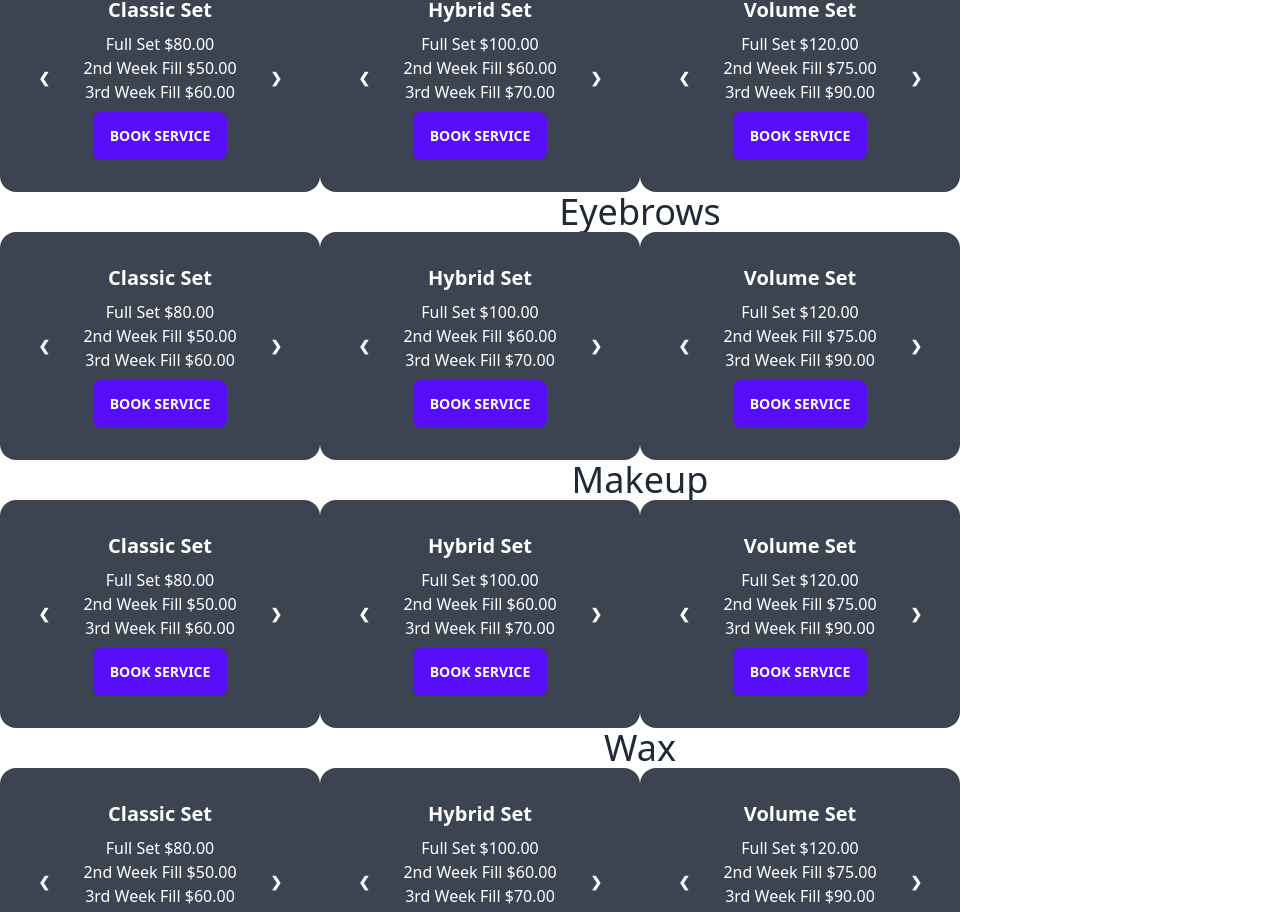
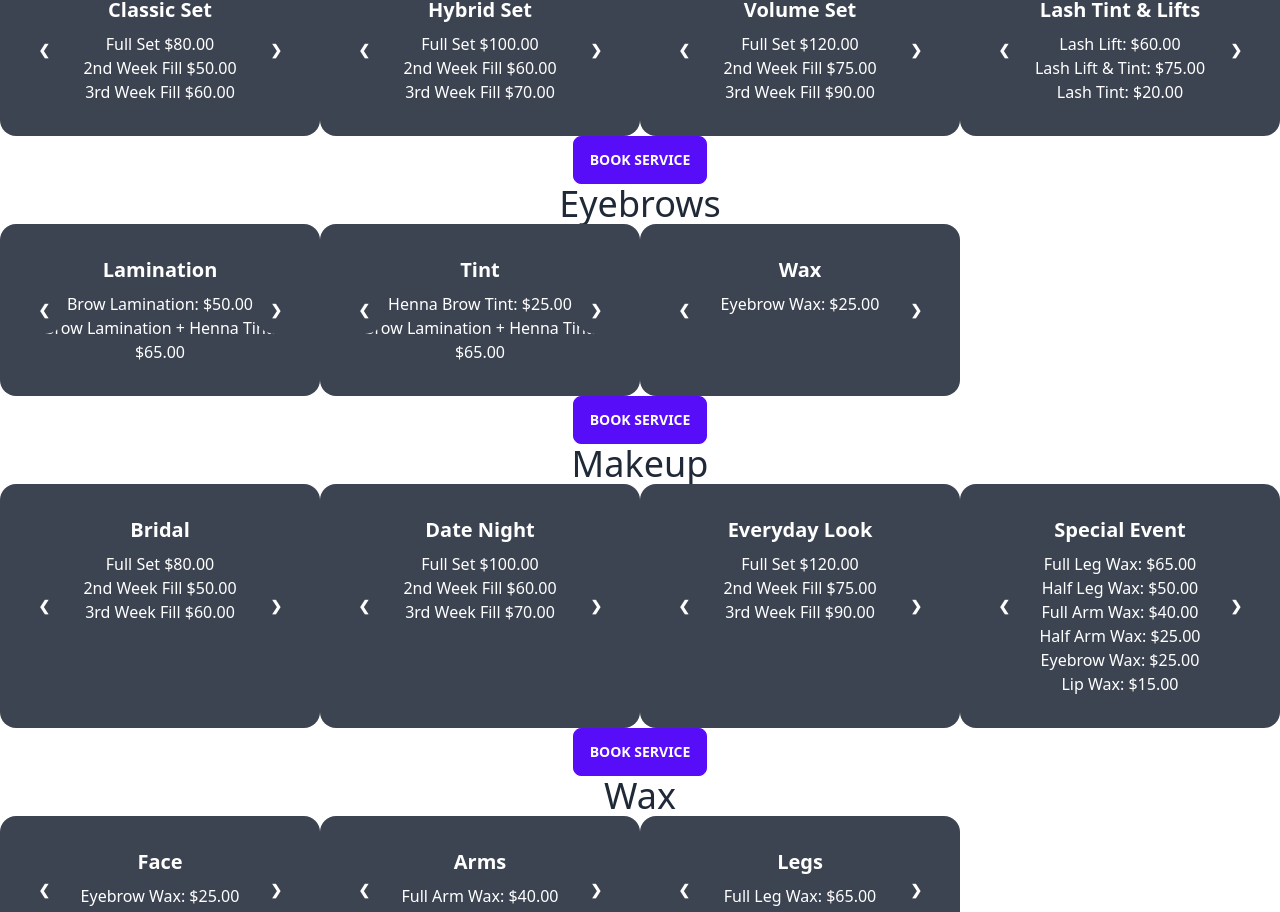
Before and after one commit to vhivestate/divine-esthetix, a React (Create React App) app: page /services in a window 1280 px wide. Shown: the part 332-1244 px from the top of the page. Built offline with nearby package versions, Linux system fonts and the light colour scheme.

Commit message:
services

```diff
--- a/src/pages/Services.js
+++ b/src/pages/Services.js
@@ -4,7 +4,7 @@ function Services() {
   return (
     <div>
 {/* hero */}
-    <div className="hero h-64 bg-fixed" style={{ backgroundImage: `url("https://sat02pap005files.storage.live.com/y4mccQegH1llhIfqRKMdAXiRthJjyBcQ1H1eBSvib3C8Nx5u_C181cxK4SgIMiBjg8lZJw4ul0AR1ZxSLO-bWrWZ8WrFU3-_wVy1qA0K530m8otUr5vNpgZBdEzMG52cbqwhyDZqoo8js9ZCM8sLZntIjyjRzx9jcPb8HhDyqcQz-MiC4NhBT4g4JjRFMn_hfb1?width=1024&height=683&cropmode=none")` }}>
+    <div className="hero h-64 bg-fixed" style={{ backgroundImage: `url("https://placeimg.com/1000/800/arch")` }}>
         <div className="hero-overlay bg-opacity-60"></div>
             <div className="hero-content text-center text-white">
                 <div className="max-w-md">
@@ -15,7 +15,7 @@ function Services() {
 
 {/* first lash carousel */}
 <h2 className='text-center text-4xl'>Lashes</h2>
-    <div>
+    <div className='lashes'>
         <div className="carousel w-full">
         <div id="slide1" className="carousel-item relative w-80">
         <div className="card w-96 bg-neutral text-neutral-content">
@@ -26,9 +26,6 @@ function Services() {
                     <dd>2nd Week Fill $50.00</dd>
                     <dd>3rd Week Fill $60.00</dd>
                 </ul>
-            <div className="card-actions justify-end">
-                <button className="btn btn-primary">Book Service</button>
-            </div>
             </div>
         </div>
         <div className="absolute flex justify-between transform -translate-y-1/2 left-5 right-5 top-1/2">
@@ -46,9 +43,6 @@ function Services() {
                         <dd>2nd Week Fill $60.00</dd>
                         <dd>3rd Week Fill $70.00</dd>
                     </ul>
-                <div className="card-actions justify-end">
-                <button className="btn btn-primary">Book Service</button>
-                </div>
             </div>
         </div>
         <div className="absolute flex justify-between transform -translate-y-1/2 left-5 right-5 top-1/2">
@@ -67,37 +61,52 @@ function Services() {
                         <dd>2nd Week Fill $75.00</dd>
                         <dd>3rd Week Fill $90.00</dd>
                     </ul>
-                <div className="card-actions justify-end">
-                <button className="btn btn-primary">Book Service</button>
             </div>
             </div>
-            </div>
-
             <div className="absolute flex justify-between transform -translate-y-1/2 left-5 right-5 top-1/2">
                 <a href="#slide2" className="btn btn-circle">❮</a>
                 <a href="#slide4" className="btn btn-circle">❯</a>
             </div>
         </div>
+
+        <div id="slide4" className="carousel-item relative w-80">
+        <div className="card w-96 bg-neutral text-neutral-content">
+            <div className="card-body items-center text-center">
+                <h2 className="card-title">Lash Tint & Lifts</h2>
+                    <ul>
+                    <li>Lash Lift: $60.00</li>
+                    <li>Lash Lift & Tint: $75.00</li>
+                    <li>Lash Tint: $20.00</li>
+
+                    </ul>
             </div>
+            </div>
+
+            <div className="absolute flex justify-between transform -translate-y-1/2 left-5 right-5 top-1/2">
+            <a href="#slide3" className="btn btn-circle">❮</a>
+            <a href="#slide1" className="btn btn-circle">❯</a>
+            </div>
+        </div>
+    </div>
+    </div>
+
+    <div className="card-actions justify-center">
+        <button className="btn btn-primary">Book Service</button>
     </div>
 
     {/* second brow carousel */}
 
     <h2 className='text-center text-4xl'>Eyebrows</h2>
-    <div>
+    <div className='eyebrows'>
         <div className="carousel w-full">
         <div id="slide1" className="carousel-item relative w-80">
         <div className="card w-96 bg-neutral text-neutral-content">
             <div className="card-body items-center text-center">
-            <h2 className="card-title">Classic Set</h2>
+            <h2 className="card-title">Lamination</h2>
                 <ul>
-                    <dd>Full Set $80.00</dd>
-                    <dd>2nd Week Fill $50.00</dd>
-                    <dd>3rd Week Fill $60.00</dd>
+                    <li>Brow Lamination: $50.00</li>
+                    <li>Brow Lamination + Henna Tint: $65.00</li>
                 </ul>
-            <div className="card-actions justify-end">
-                <button className="btn btn-primary">Book Service</button>
-            </div>
             </div>
         </div>
         <div className="absolute flex justify-between transform -translate-y-1/2 left-5 right-5 top-1/2">
@@ -109,15 +118,11 @@ function Services() {
     <div id="slide2" className="carousel-item relative w-80">
         <div className="card w-96 bg-neutral text-neutral-content">
             <div className="card-body items-center text-center">
-            <h2 className="card-title">Hybrid Set</h2>
+            <h2 className="card-title">Tint</h2>
                 <ul>
-                        <dd>Full Set $100.00</dd>
-                        <dd>2nd Week Fill $60.00</dd>
-                        <dd>3rd Week Fill $70.00</dd>
+                    <li>Henna Brow Tint: $25.00</li>
+                    <li>Brow Lamination + Henna Tint: $65.00</li>
                 </ul>
-                <div className="card-actions justify-end">
-                <button className="btn btn-primary">Book Service</button>
-                </div>
             </div>
         </div>
         <div className="absolute flex justify-between transform -translate-y-1/2 left-5 right-5 top-1/2">
@@ -130,15 +135,10 @@ function Services() {
     <div id="slide3" className="carousel-item relative w-80">
         <div className="card w-96 bg-neutral text-neutral-content">
             <div className="card-body items-center text-center">
-                <h2 className="card-title">Volume Set</h2>
+                <h2 className="card-title">Wax</h2>
                     <ul>
-                        <dd>Full Set $120.00</dd>
-                        <dd>2nd Week Fill $75.00</dd>
-                        <dd>3rd Week Fill $90.00</dd>
+                    <li>Eyebrow Wax: $25.00</li>
                     </ul>
-                <div className="card-actions justify-end">
-                <button className="btn btn-primary">Book Service</button>
-                </div>
             </div>
             </div>
 
@@ -150,24 +150,25 @@ function Services() {
     </div>
     </div>
 
+    <div className="card-actions justify-center">
+        <button className="btn btn-primary">Book Service</button>
+    </div>
+
 
 {/* Makeup */}
 
 <h2 className='text-center text-4xl'>Makeup</h2>
-    <div>
+    <div className='makeup'>
         <div className="carousel w-full">
         <div id="slide1" className="carousel-item relative w-80">
         <div className="card w-96 bg-neutral text-neutral-content">
             <div className="card-body items-center text-center">
-            <h2 className="card-title">Classic Set</h2>
+            <h2 className="card-title">Bridal</h2>
                 <ul>
                     <dd>Full Set $80.00</dd>
                     <dd>2nd Week Fill $50.00</dd>
                     <dd>3rd Week Fill $60.00</dd>
                 </ul>
-            <div className="card-actions justify-end">
-                <button className="btn btn-primary">Book Service</button>
-            </div>
             </div>
         </div>
         <div className="absolute flex justify-between transform -translate-y-1/2 left-5 right-5 top-1/2">
@@ -179,15 +180,12 @@ function Services() {
     <div id="slide2" className="carousel-item relative w-80">
         <div className="card w-96 bg-neutral text-neutral-content">
             <div className="card-body items-center text-center">
-            <h2 className="card-title">Hybrid Set</h2>
+            <h2 className="card-title">Date Night</h2>
                     <ul>
                         <dd>Full Set $100.00</dd>
                         <dd>2nd Week Fill $60.00</dd>
                         <dd>3rd Week Fill $70.00</dd>
                     </ul>
-                <div className="card-actions justify-end">
-                <button className="btn btn-primary">Book Service</button>
-                </div>
             </div>
         </div>
         <div className="absolute flex justify-between transform -translate-y-1/2 left-5 right-5 top-1/2">
@@ -200,15 +198,12 @@ function Services() {
     <div id="slide3" className="carousel-item relative w-80">
         <div className="card w-96 bg-neutral text-neutral-content">
             <div className="card-body items-center text-center">
-                <h2 className="card-title">Volume Set</h2>
+                <h2 className="card-title">Everyday Look</h2>
                     <ul>
                         <dd>Full Set $120.00</dd>
                         <dd>2nd Week Fill $75.00</dd>
                         <dd>3rd Week Fill $90.00</dd>
                     </ul>
-                <div className="card-actions justify-end">
-                <button className="btn btn-primary">Book Service</button>
-                </div>
             </div>
             </div>
 
@@ -217,25 +212,47 @@ function Services() {
                 <a href="#slide4" className="btn btn-circle">❯</a>
             </div>
         </div>
+
+        <div id="slide4" className="carousel-item relative w-80">
+        <div className="card w-96 bg-neutral text-neutral-content">
+            <div className="card-body items-center text-center">
+                <h2 className="card-title">Special Event</h2>
+                    <ul>
+                    <li>Full Leg Wax: $65.00</li>
+                    <li>Half Leg Wax: $50.00</li>
+                    <li>Full Arm Wax: $40.00</li>
+                    <li>Half Arm Wax: $25.00</li>
+                    <li>Eyebrow Wax: $25.00</li>
+                    <li>Lip Wax: $15.00</li>
+                    </ul>
             </div>
+            </div>
+
+            <div className="absolute flex justify-between transform -translate-y-1/2 left-5 right-5 top-1/2">
+            <a href="#slide3" className="btn btn-circle">❮</a>
+            <a href="#slide1" className="btn btn-circle">❯</a>
+            </div>
+        </div>
+    </div>
+    </div>
+
+
+    <div className="card-actions justify-center">
+        <button className="btn btn-primary">Book Service</button>
     </div>
 
 {/* Waxes */}
 <h2 className='text-center text-4xl'>Wax</h2>
-    <div>
+    <div className='wax'>
         <div className="carousel w-full">
         <div id="slide1" className="carousel-item relative w-80">
         <div className="card w-96 bg-neutral text-neutral-content">
             <div className="card-body items-center text-center">
-            <h2 className="card-title">Classic Set</h2>
+            <h2 className="card-title">Face</h2>
                 <ul>
-                    <dd>Full Set $80.00</dd>
-                    <dd>2nd Week Fill $50.00</dd>
-                    <dd>3rd Week Fill $60.00</dd>
+                    <li>Eyebrow Wax: $25.00</li>
+                    <li>Lip Wax: $15.00</li>
                 </ul>
-            <div className="card-actions justify-end">
-                <button className="btn btn-primary">Book Service</button>
-            </div>
             </div>
         </div>
         <div className="absolute flex justify-between transform -translate-y-1/2 left-5 right-5 top-1/2">
@@ -247,15 +264,11 @@ function Services() {
     <div id="slide2" className="carousel-item relative w-80">
         <div className="card w-96 bg-neutral text-neutral-content">
             <div className="card-body items-center text-center">
-            <h2 className="card-title">Hybrid Set</h2>
+            <h2 className="card-title">Arms</h2>
                 <ul>
-                        <dd>Full Set $100.00</dd>
-                        <dd>2nd Week Fill $60.00</dd>
-                        <dd>3rd Week Fill $70.00</dd>
+                    <li>Full Arm Wax: $40.00</li>
+                    <li>Half Arm Wax: $25.00</li>
                 </ul>
-                <div className="card-actions justify-end">
-                <button className="btn btn-primary">Book Service</button>
-                </div>
             </div>
         </div>
         <div className="absolute flex justify-between transform -translate-y-1/2 left-5 right-5 top-1/2">
@@ -268,18 +281,13 @@ function Services() {
     <div id="slide3" className="carousel-item relative w-80">
         <div className="card w-96 bg-neutral text-neutral-content">
             <div className="card-body items-center text-center">
-                <h2 className="card-title">Volume Set</h2>
+                <h2 className="card-title">Legs</h2>
                 <ul>
-                        <dd>Full Set $120.00</dd>
-                        <dd>2nd Week Fill $75.00</dd>
-                        <dd>3rd Week Fill $90.00</dd>
+                    <li>Full Leg Wax: $65.00</li>
+                    <li>Half Leg Wax: $50.00</li>
                 </ul>
-                <div className="card-actions justify-end">
-                <button className="btn btn-primary">Book Service</button>
             </div>
             </div>
-            </div>
-
             <div className="absolute flex justify-between transform -translate-y-1/2 left-5 right-5 top-1/2">
                 <a href="#slide2" className="btn btn-circle">❮</a>
                 <a href="#slide4" className="btn btn-circle">❯</a>
@@ -288,6 +296,10 @@ function Services() {
     </div>
     </div>
 
+    <div className="card-actions justify-center">
+        <button className="btn btn-primary">Book Service</button>
+    </div>
+
     </div>
   )
 }
```
Lines whose indentation alone changed are shown as unchanged.
